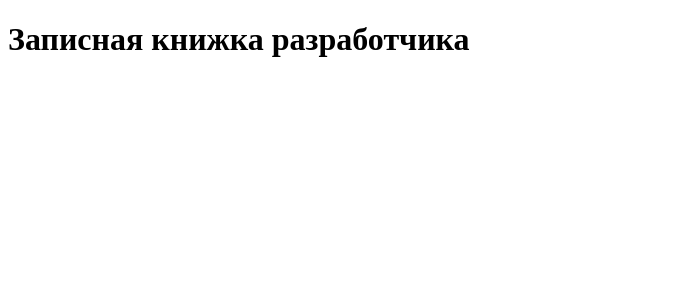
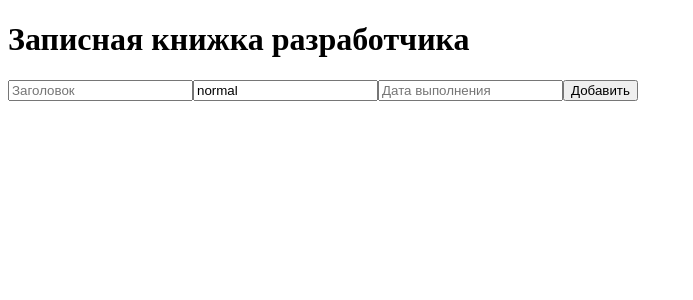
Before and after one commit to dmalshin/angular-notebook, an Angular app: page / in a window 1280 px wide. Shown: the top 300 px of the page, without its empty margins (0-693 px from the left). Built offline with nearby package versions, Linux system fonts and the light colour scheme.

Commit message:
Add basic form for adding a note

```diff
--- a/src/app/app.component.html
+++ b/src/app/app.component.html
@@ -1,3 +1,4 @@
 <h1>
   Записная книжка разработчика
 </h1>
+<app-new-note></app-new-note>
--- /dev/null
+++ b/src/app/interfaces.ts
@@ -0,0 +1,11 @@
+export enum Priority {
+  HIGH = 'high',
+  NORMAL = 'normal',
+  LOW = 'low'
+}
+
+export interface Note {
+  name: String;
+  priority: Priority;
+  date: String;
+}
--- /dev/null
+++ b/src/app/new-note/new-note.component.html
@@ -0,0 +1,8 @@
+<div>
+  <input type="text" [(ngModel)]="name" placeholder="Заголовок" />
+  <input type="text" [(ngModel)]="priority" placeholder="Приоритет" />
+  <input type="text" [(ngModel)]="date" placeholder="Дата выполнения" />
+  <button (click)="add()">
+    Добавить
+  </button>
+</div>
--- /dev/null
+++ b/src/app/new-note/new-note.component.ts
@@ -0,0 +1,23 @@
+import { Component, OnInit } from '@angular/core';
+import { Priority } from '../interfaces';
+
+
+@Component({
+  selector: 'app-new-note',
+  templateUrl: './new-note.component.html',
+  styleUrls: ['./new-note.component.css']
+})
+export class NewNoteComponent implements OnInit {
+  name = '';
+  priority = Priority.NORMAL;
+  date = '';
+
+  constructor() { }
+
+  ngOnInit() {
+  }
+
+  add(name: string): void {
+    console.log(this.name);
+  }
+}
```
Also changed, not shown: src/app/app.module.ts (+6 -2 lines), src/app/new-note/new-note.component.css (added), 2 other files (tests, documents, lock files or other folders).
